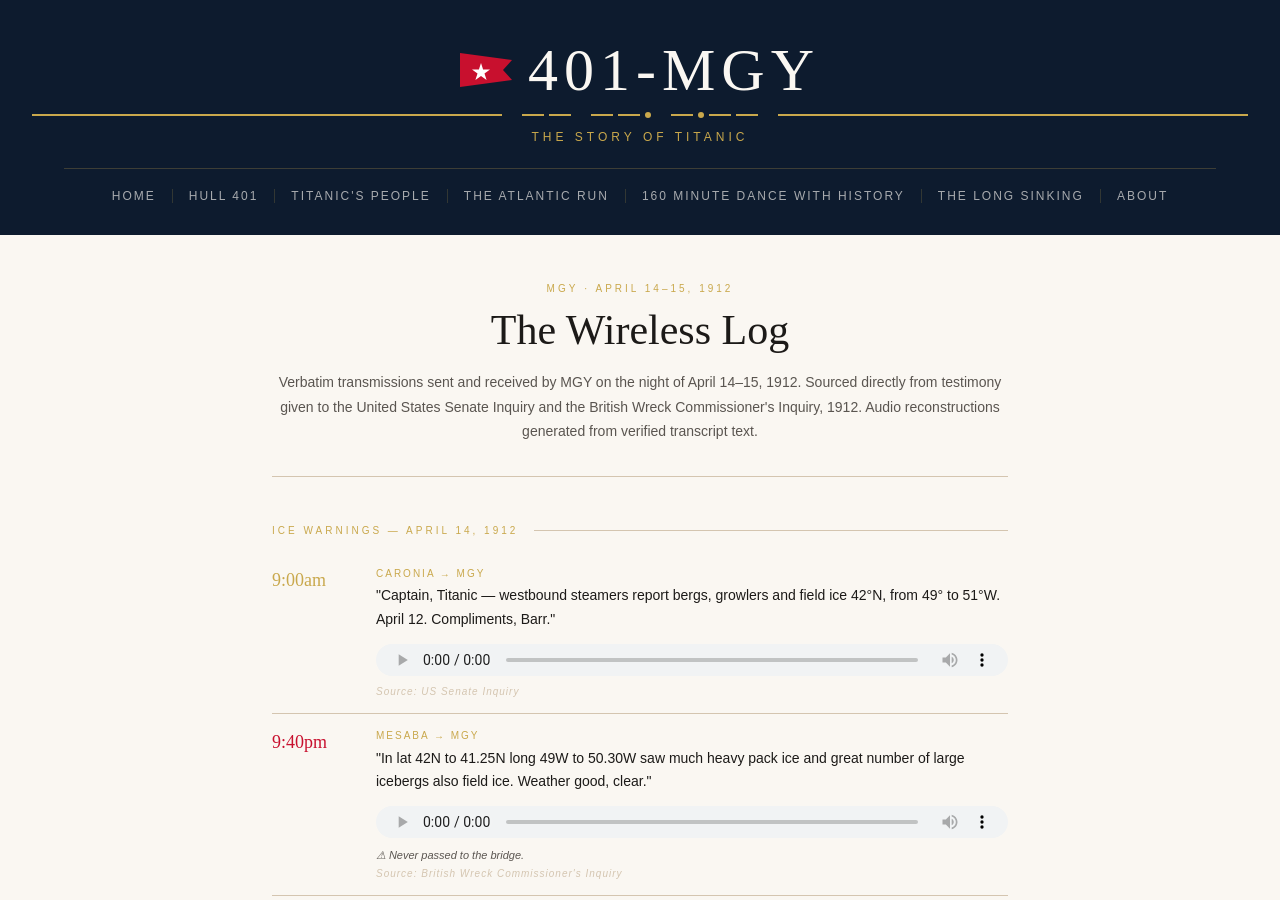
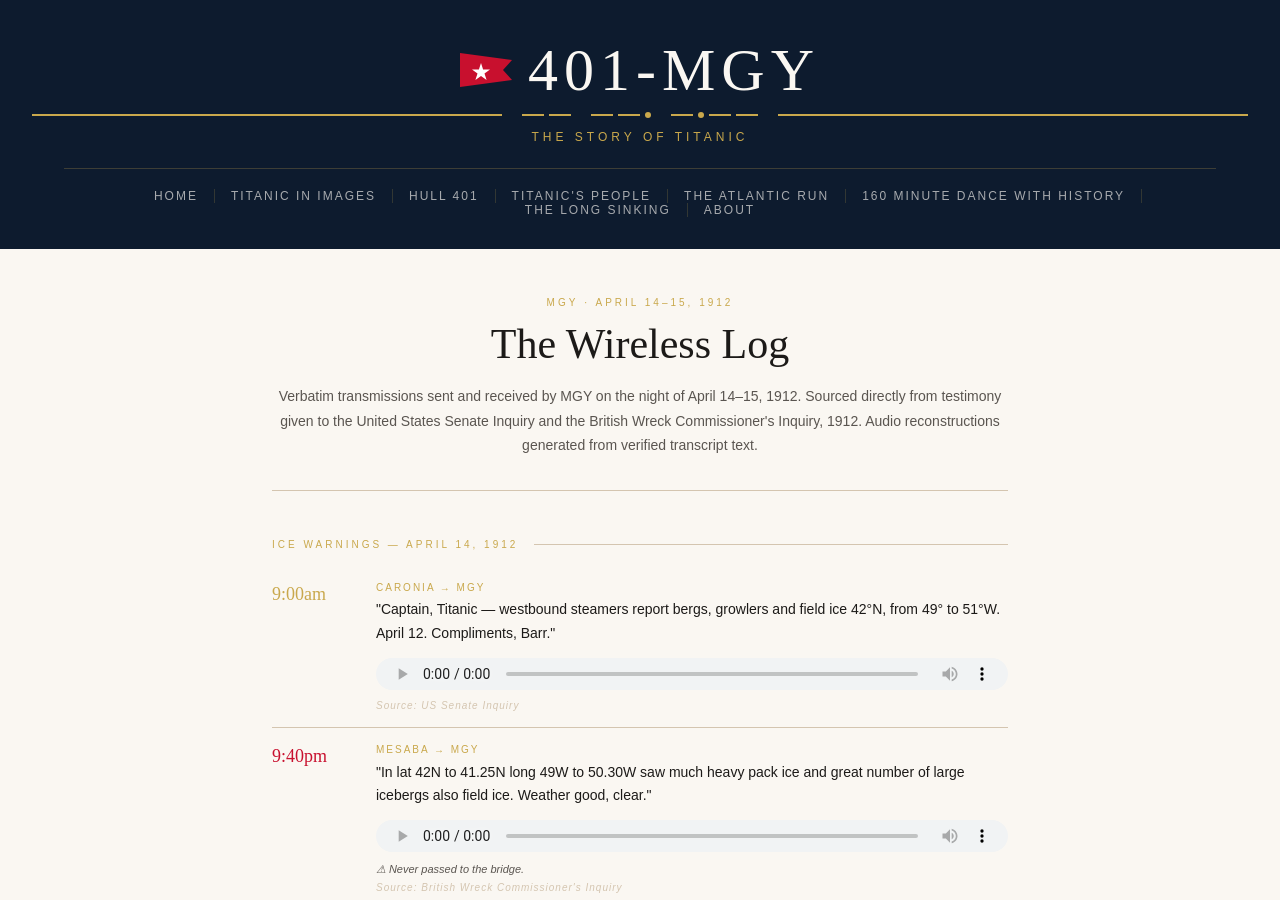
Before and after one commit to rodney1710/401MGY, a Jekyll site: the page built from wireless-log.md, in a window 1280 px wide and 900 px high. Built offline with Jekyll 4.4.1, drawn with Linux system fonts in a browser that asks for light colours; a style sheet for code colours, icons or effects is not loaded.

Commit message:
Update wireless.html

```diff
--- a/_layouts/wireless.html
+++ b/_layouts/wireless.html
@@ -37,6 +37,7 @@
       <p class="site-description">{{ site.description }}</p>
       <nav class="site-nav">
         <a href="{{ '/' | relative_url }}">Home</a>
+        <a href="{{ '/titanic-in-images' | relative_url }}">Titanic In Images</a>
         <a href="{{ '/hull-401' | relative_url }}">Hull 401</a>
         <a href="{{ '/titanics-people' | relative_url }}">Titanic's People</a>
         <a href="{{ '/the-atlantic-run' | relative_url }}">The Atlantic Run</a>
```
